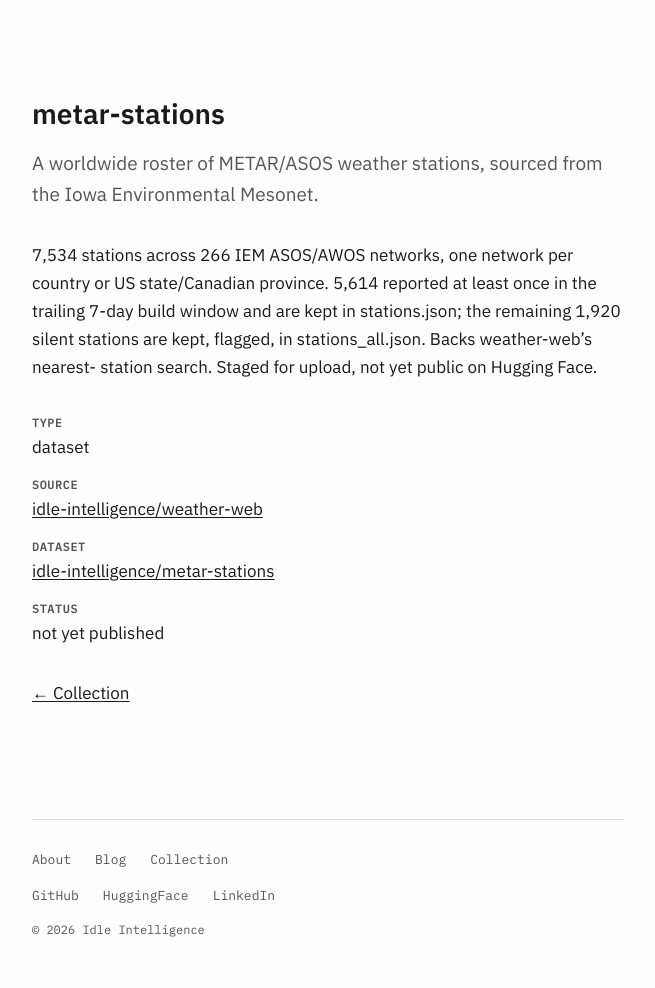
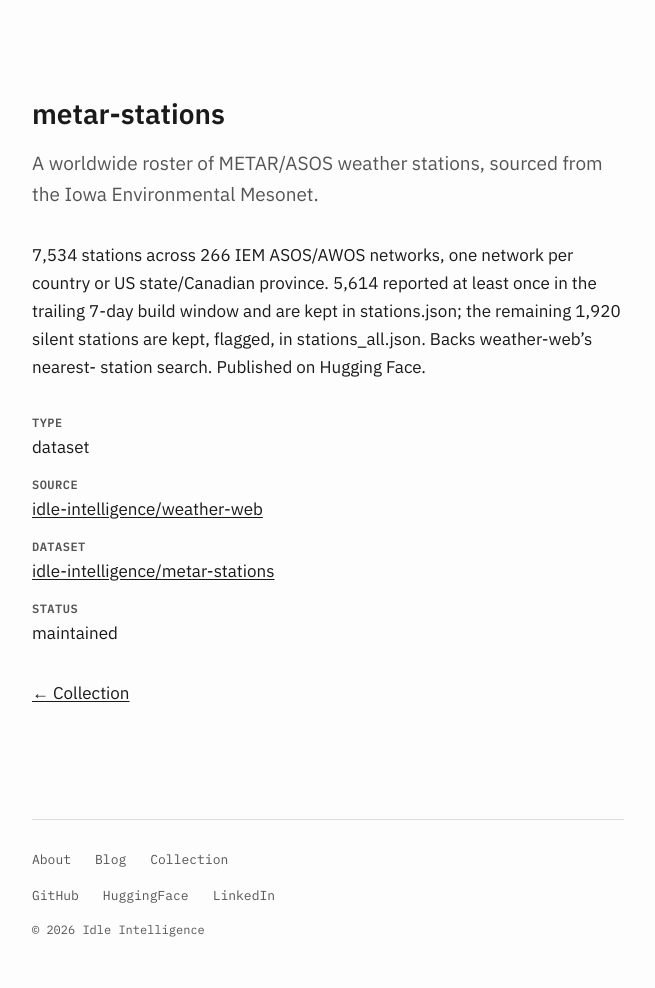
Before and after one commit to idle-intelligence/site, a Jekyll site: the page built from _collection/metar-stations.md, in a window 1280 px wide. Shown: the whole page, without its empty margins (312-967 px from the left). Built offline with Jekyll 4.4.1, drawn with Linux system fonts in a browser that asks for light colours.

Commit message:
collection: mark weather-web and metar-stations as published

```diff
--- a/_collection/metar-stations.md
+++ b/_collection/metar-stations.md
@@ -13,13 +13,13 @@ perf_highlight: ""
 what_is: A worldwide roster of METAR/ASOS weather stations, sourced from the Iowa Environmental Mesonet.
 runs: ""
 license: CC0-1.0
-status: not yet published
+status: maintained
 blurb: >-
   7,534 stations across 266 IEM ASOS/AWOS networks, one network per country or
   US state/Canadian province. 5,614 reported at least once in the trailing 7-day
   build window and are kept in stations.json; the remaining 1,920 silent
   stations are kept, flagged, in stations_all.json. Backs weather-web's nearest-
-  station search. Staged for upload, not yet public on Hugging Face.
+  station search. Published on Hugging Face.
 ---
 
 {{ page.blurb }}
```
Also changed, not shown: _collection/weather-web.md (+1 -1 lines).
